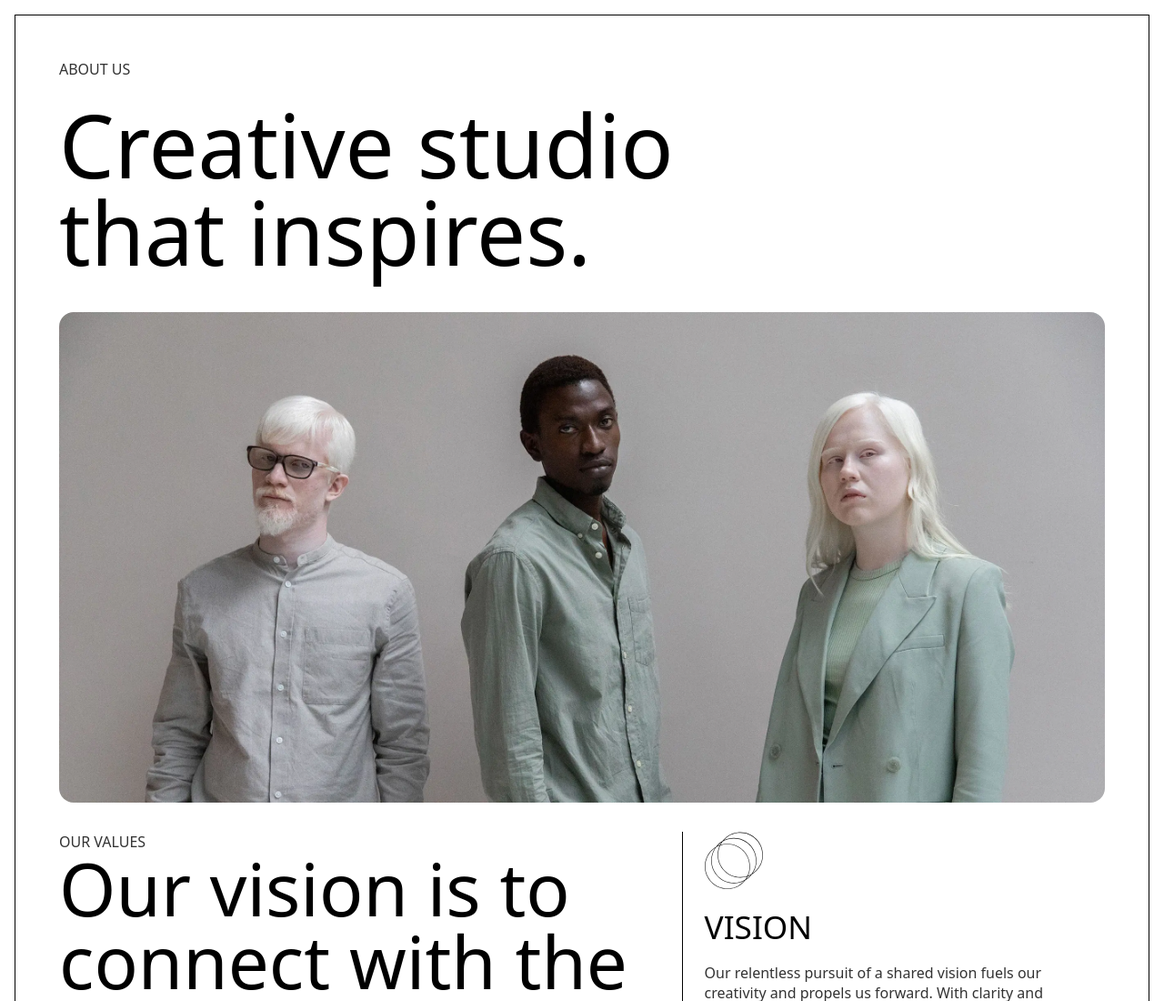
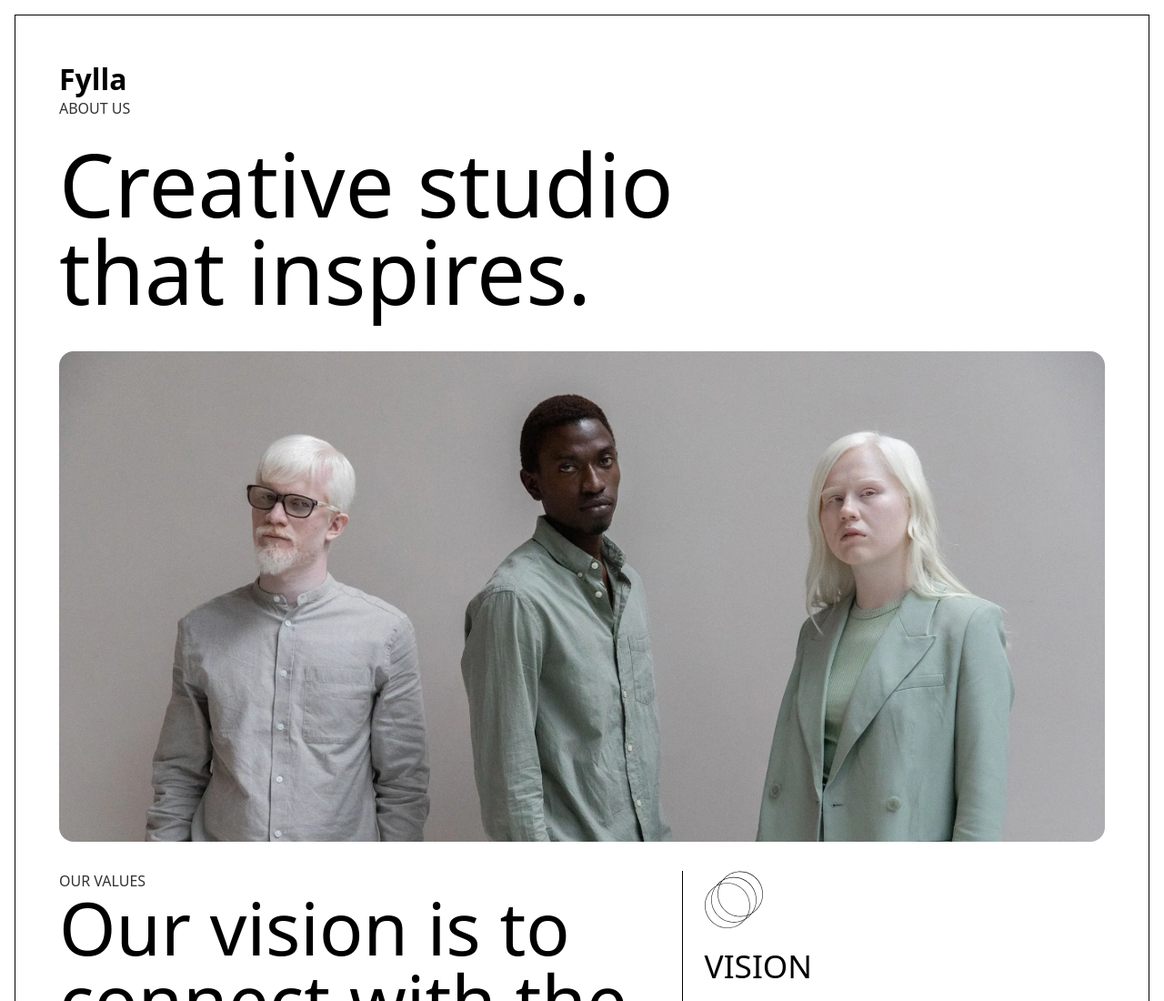
Before and after one commit to aimgodheretest/Creative-Agency, a plain HTML site: page index.html in a window 1280 px wide. Shown: the top 1100 px of the page at 91% size. Drawn offline with Linux system fonts and the light colour scheme.

Commit message:
added header

```diff
--- a/index.html
+++ b/index.html
@@ -8,6 +8,9 @@
   </head>
   <body>
     <main>
+      <header>
+        <h1>Fylla</h1>
+      </header>
       <section class="section-1">
         <p>ABOUT US</p>
         <h1>
```
